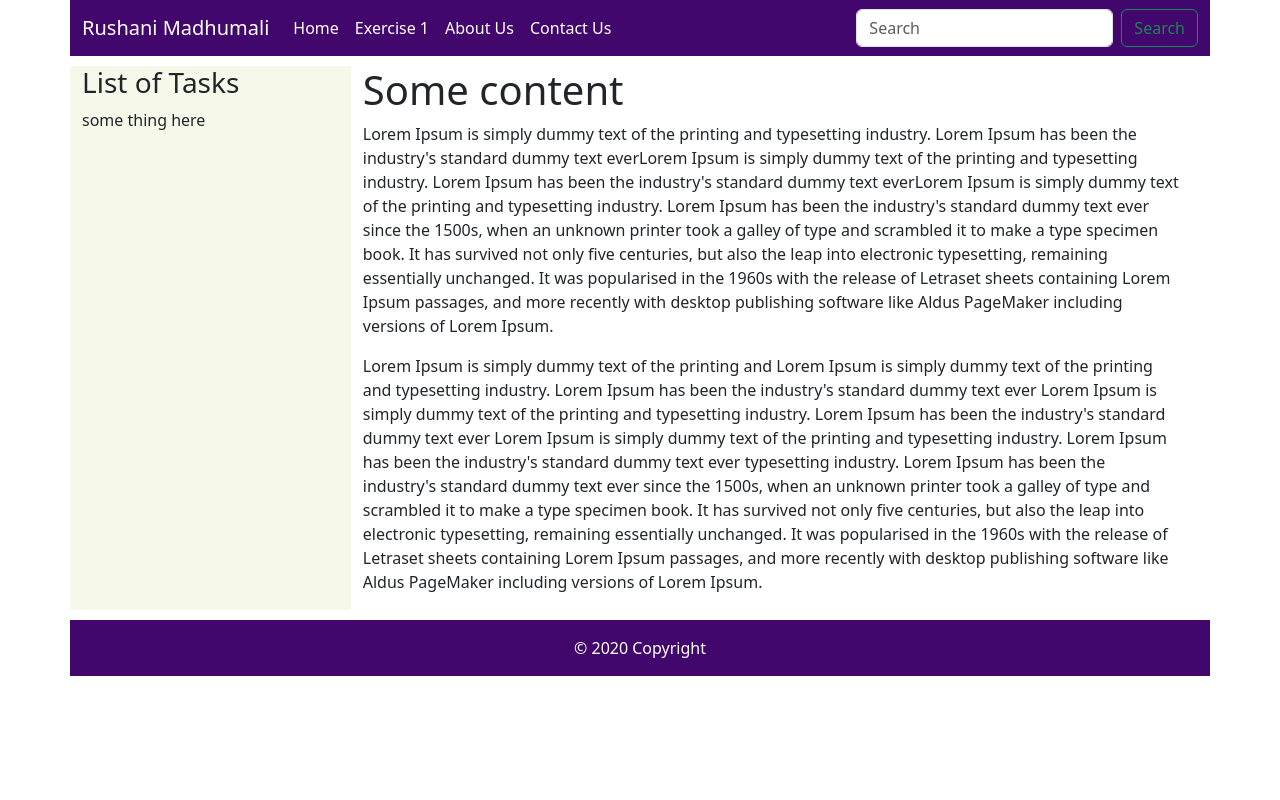
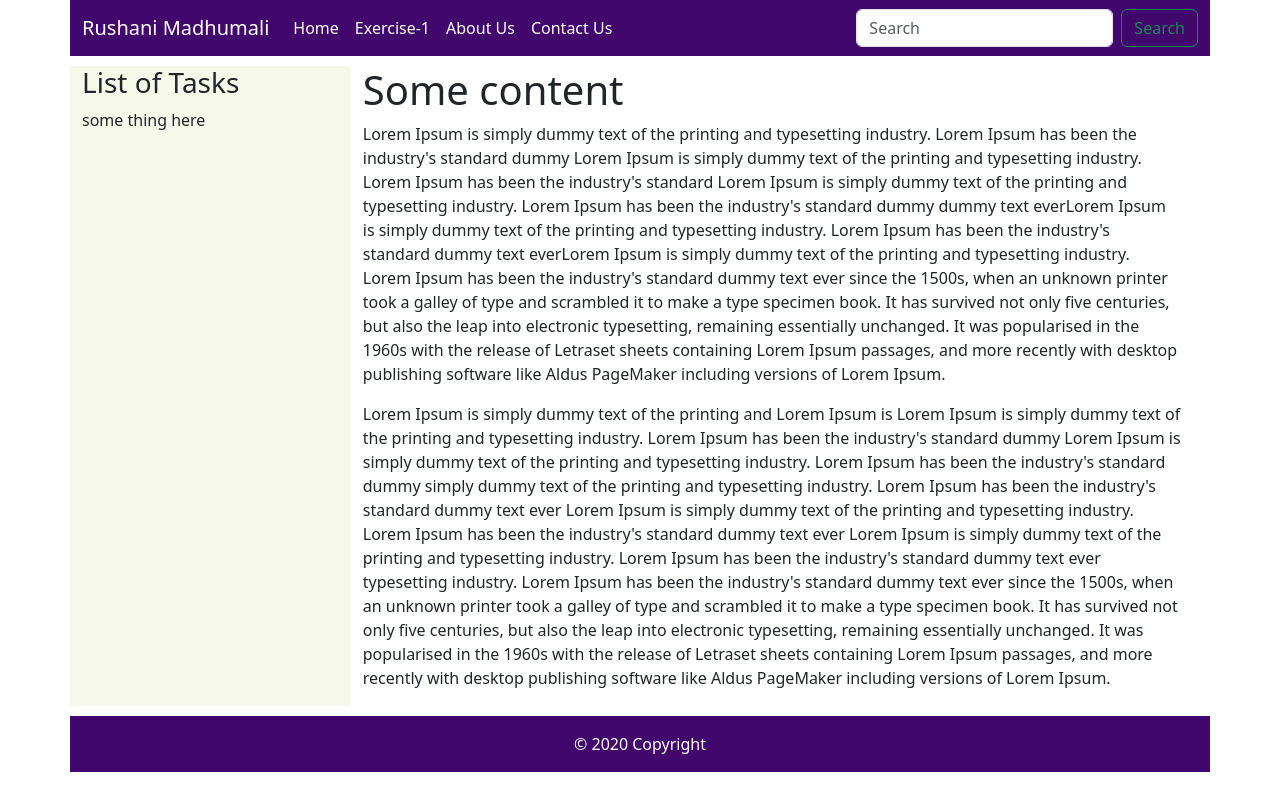
Before and after one commit to rushani22000/hrm_tasks, a PHP site: page / in a window 1280 px wide. Run offline with PHP 8.4, Linux system fonts and the light colour scheme; data that the repository does not hold is empty.

Commit message:
added a dash

```diff
--- a/layout/header.php
+++ b/layout/header.php
@@ -29,7 +29,7 @@
           <a class="nav-link" aria-current="page" href="index.php">Home</a>
         </li>
         <li class="nav-item">
-          <a class="nav-link" href="ex1.php">Exercise 1</a>
+          <a class="nav-link" href="ex1.php">Exercise-1</a>
         </li>
         <li class="nav-item">
           <a class="nav-link" href="aboutus.php">About Us</a>
--- a/layout/index.php
+++ b/layout/index.php
@@ -2,8 +2,12 @@
 
 <h1> Some content </h1>
 
-<p> Lorem Ipsum is simply dummy text of the printing and typesetting industry. Lorem Ipsum has been the industry's standard dummy text everLorem Ipsum is simply dummy text of the printing and typesetting industry. Lorem Ipsum has been the industry's standard dummy text everLorem Ipsum is simply dummy text of the printing and typesetting industry. Lorem Ipsum has been the industry's standard dummy text ever since the 1500s, when an unknown printer took a galley of type and scrambled it to make a type specimen book. It has survived not only five centuries, but also the leap into electronic typesetting, remaining essentially unchanged. It was popularised in the 1960s with the release of Letraset sheets containing Lorem Ipsum passages, and more recently with desktop publishing software like Aldus PageMaker including versions of Lorem Ipsum. </p>
-<p> Lorem Ipsum is simply dummy text of the printing and Lorem Ipsum is simply dummy text of the printing and typesetting industry. Lorem Ipsum has been the industry's standard dummy text ever Lorem Ipsum is simply dummy text of the printing and typesetting industry. Lorem Ipsum has been the industry's standard dummy text ever Lorem Ipsum is simply dummy text of the printing and typesetting industry. Lorem Ipsum has been the industry's standard dummy text ever typesetting industry. Lorem Ipsum has been the industry's standard dummy text ever since the 1500s, when an unknown printer took a galley of type and scrambled it to make a type specimen book. It has survived not only five centuries, but also the leap into electronic typesetting, remaining essentially unchanged. It was popularised in the 1960s with the release of Letraset sheets containing Lorem Ipsum passages, and more recently with desktop publishing software like Aldus PageMaker including versions of Lorem Ipsum. </p>
+<p> Lorem Ipsum is simply dummy text of the printing and typesetting industry. Lorem Ipsum has been the industry's standard dummy Lorem Ipsum is simply dummy text of the printing and typesetting industry. Lorem Ipsum has been the industry's standard
+Lorem Ipsum is simply dummy text of the printing and typesetting industry. Lorem Ipsum has been the industry's standard dummy
+dummy text everLorem Ipsum is simply dummy text of the printing and typesetting industry. Lorem Ipsum has been the industry's standard dummy text everLorem Ipsum is simply dummy text of the printing and typesetting industry. Lorem Ipsum has been the industry's standard dummy text ever since the 1500s, when an unknown printer took a galley of type and scrambled it to make a type specimen book. It has survived not only five centuries, but also the leap into electronic typesetting, remaining essentially unchanged. It was popularised in the 1960s with the release of Letraset sheets containing Lorem Ipsum passages, and more recently with desktop publishing software like Aldus PageMaker including versions of Lorem Ipsum. </p>
+<p> Lorem Ipsum is simply dummy text of the printing and Lorem Ipsum is Lorem Ipsum is simply dummy text of the printing and typesetting industry. Lorem Ipsum has been the industry's standard dummy
+Lorem Ipsum is simply dummy text of the printing and typesetting industry. Lorem Ipsum has been the industry's standard dummy
+simply dummy text of the printing and typesetting industry. Lorem Ipsum has been the industry's standard dummy text ever Lorem Ipsum is simply dummy text of the printing and typesetting industry. Lorem Ipsum has been the industry's standard dummy text ever Lorem Ipsum is simply dummy text of the printing and typesetting industry. Lorem Ipsum has been the industry's standard dummy text ever typesetting industry. Lorem Ipsum has been the industry's standard dummy text ever since the 1500s, when an unknown printer took a galley of type and scrambled it to make a type specimen book. It has survived not only five centuries, but also the leap into electronic typesetting, remaining essentially unchanged. It was popularised in the 1960s with the release of Letraset sheets containing Lorem Ipsum passages, and more recently with desktop publishing software like Aldus PageMaker including versions of Lorem Ipsum. </p>
 
 
 
```
